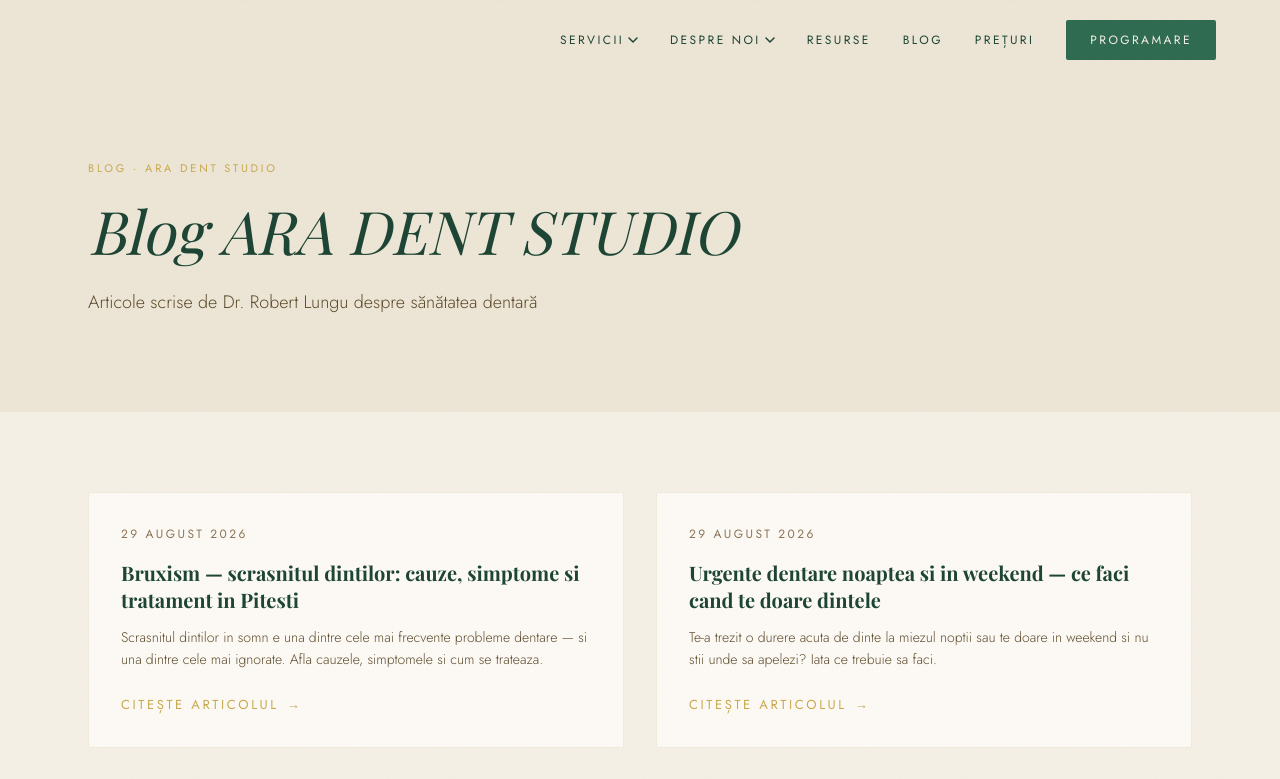
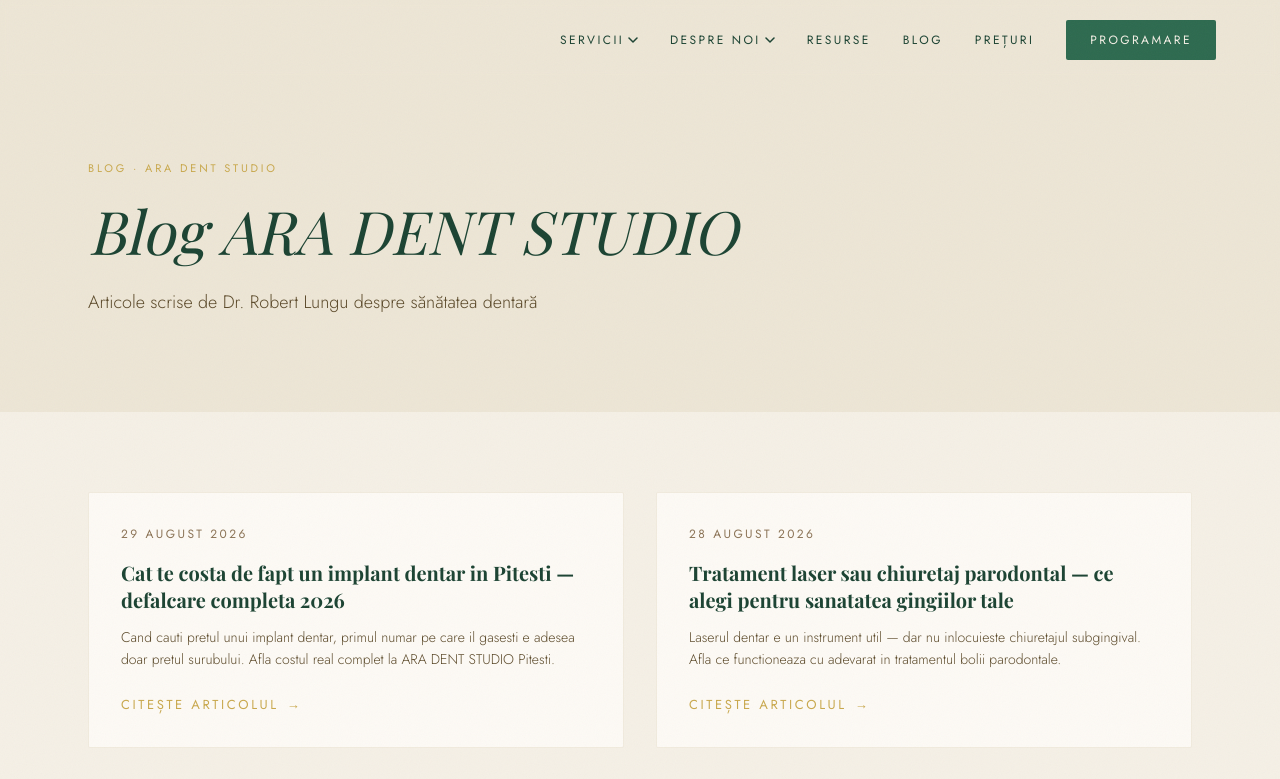
Before and after one commit to Rbt1/aradentpitesti, a Next.js app: page /blog in a window 1280 px wide. Shown: the top 779 px of the page. Built offline with nearby package versions, Linux system fonts and the light colour scheme; grey boxes are pictures that could not be loaded.

Commit message:
fix date articole blog 25-28 august

```diff
--- a/data/articole.ts
+++ b/data/articole.ts
@@ -1112,7 +1112,7 @@ export const articole: Articol[] = [
     title: 'Bruxism — scrasnitul dintilor: cauze, simptome si tratament in Pitesti',
     metaDescription: 'Bruxism in Pitesti — cauze, simptome si tratament. Gutiera ocluzala personalizata la ARA DENT STUDIO. Consultatie + radiografie 100 lei. Dr. Robert Lungu.',
     excerpt: 'Scrasnitul dintilor in somn e una dintre cele mai frecvente probleme dentare — si una dintre cele mai ignorate. Afla cauzele, simptomele si cum se trateaza.',
-    date: '2026-08-29',
+    date: '2026-08-25',
     continut: `
     <p>Scrasnitul dintilor in somn e una dintre cele mai frecvente probleme dentare — si una dintre cele mai ignorate, tocmai pentru ca apare noaptea, fara ca pacientul sa-si dea seama. Pana cand apar simptomele vizibile, dintii pot fi deja afectati semnificativ.</p>
 
@@ -1181,7 +1181,7 @@ export const articole: Articol[] = [
     title: 'Urgente dentare noaptea si in weekend — ce faci cand te doare dintele',
     metaDescription: 'Te doare dintele noaptea sau in weekend? Afla ce faci inainte sa ajungi la medic, cand mergi la UPU si cum te programezi urgent la ARA DENT STUDIO Pitesti.',
     excerpt: 'Te-a trezit o durere acuta de dinte la miezul noptii sau te doare in weekend si nu stii unde sa apelezi? Iata ce trebuie sa faci.',
-    date: '2026-08-29',
+    date: '2026-08-26',
     continut: `
     <p>Te-a trezit o durere acuta de dinte la miezul noptii sau te doare in weekend si nu stii unde sa apelezi? Iata ce trebuie sa faci.</p>
 
@@ -1229,7 +1229,7 @@ export const articole: Articol[] = [
     title: 'Gutiera pentru bruxism — cand ai nevoie si cum se realizeaza',
     metaDescription: 'Gutiera pentru bruxism in Pitesti — cand e necesara, cum se realizeaza cu scanner intraoral si cum protejeaza dintii si lucrarile protetice. ARA DENT STUDIO.',
     excerpt: 'Daca medicul ti-a recomandat o gutiera sau ai descoperit ca scrasnesti din dinti in somn, afla cand e cu adevarat necesara si ce presupune realizarea ei.',
-    date: '2026-08-29',
+    date: '2026-08-27',
     continut: `
     <p>Daca medicul stomatolog ti-a recomandat o gutiera sau ai descoperit ca scrasnesti din dinti in somn, probabil te intrebi daca e cu adevarat necesara si ce presupune. Iata tot ce trebuie sa stii.</p>
 
@@ -1296,7 +1296,7 @@ export const articole: Articol[] = [
     title: 'Tratament laser sau chiuretaj parodontal — ce alegi pentru sanatatea gingiilor tale',
     metaDescription: 'Laser parodontal sau chiuretaj subgingival — care e mai eficient? Afla ce spune literatura medicala si cum tratam boala parodontala la ARA DENT STUDIO Pitesti.',
     excerpt: 'Laserul dentar e un instrument util — dar nu inlocuieste chiuretajul subgingival. Afla ce functioneaza cu adevarat in tratamentul bolii parodontale.',
-    date: '2026-08-29',
+    date: '2026-08-28',
     continut: `
     <p>Daca ai boala parodontala si cauti informatii despre tratament, probabil ai intalnit si promisiunile despre laserul dentar. Iata perspectiva corecta, bazata pe ce spune literatura medicala.</p>
 
```
